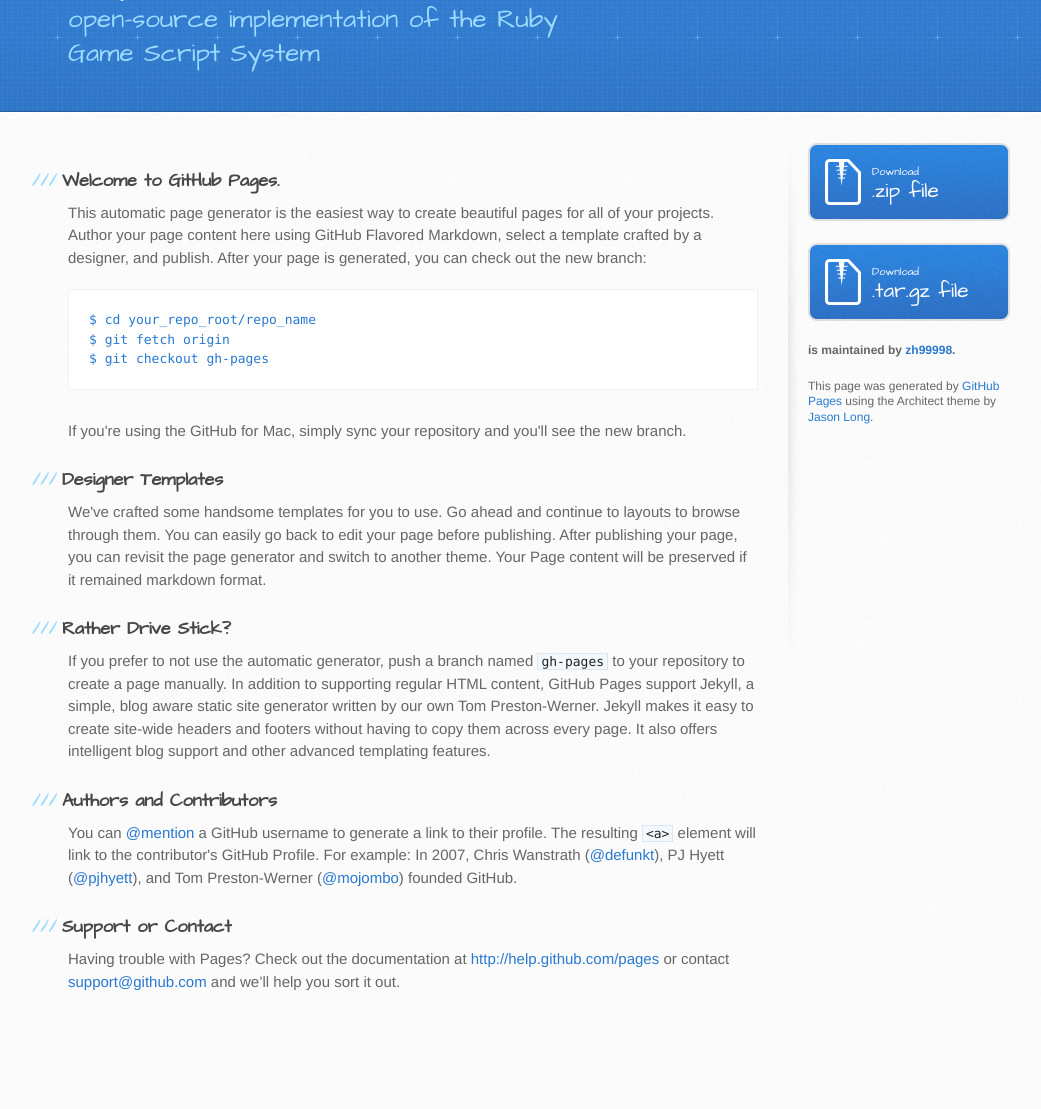
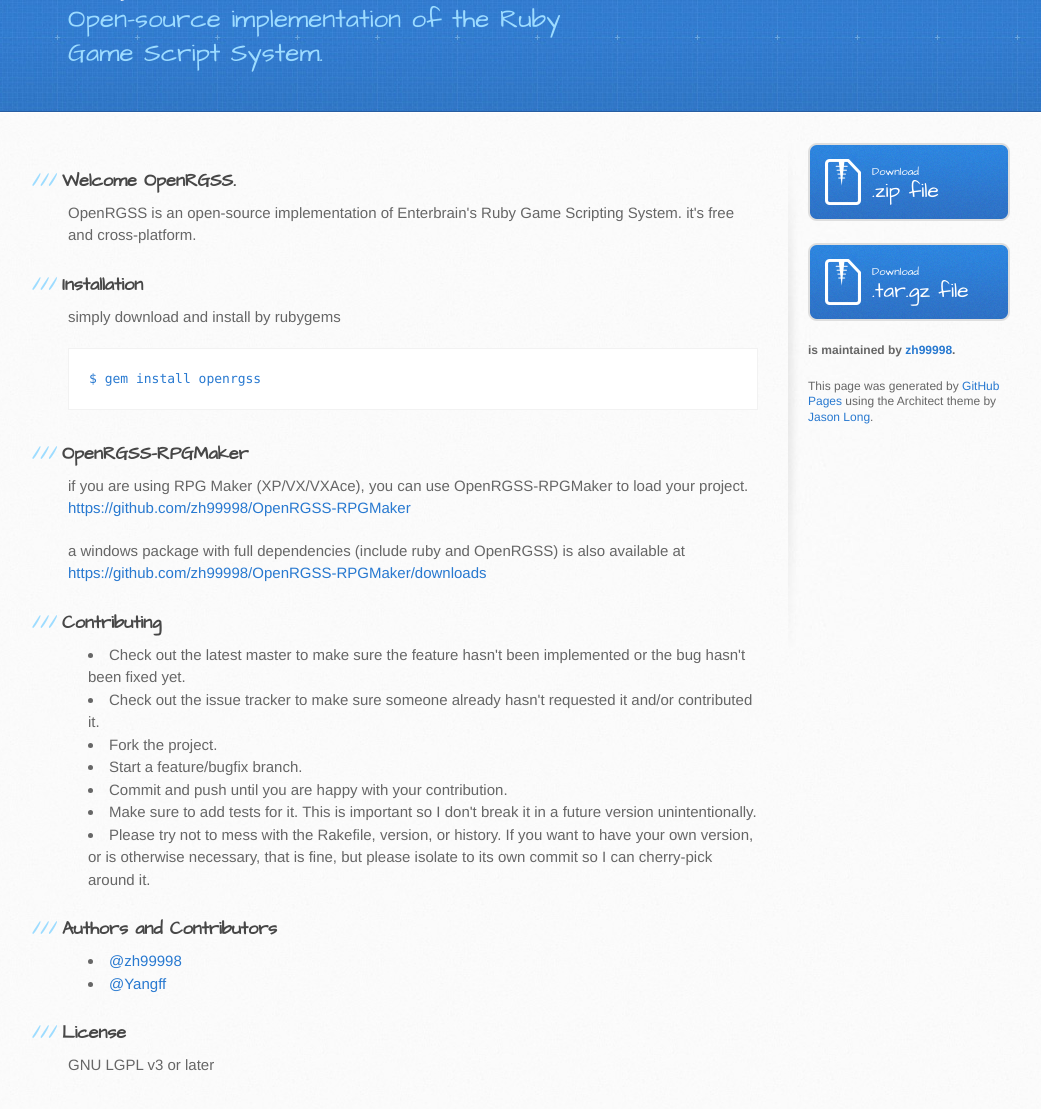
Before and after one commit to zh99998/OpenRGSS, a plain HTML site: page index.html in a window 1280 px wide. Shown: the part 123-1232 px from the top of the page, without its empty margins (102-1143 px from the left). Before the commit the page ends 1159 px from the top, so only its background shows below. Drawn offline with Linux system fonts and the light colour scheme.

```diff
--- a/index.html
+++ b/index.html
@@ -20,7 +20,7 @@
     <header>
       <div class="inner">
         <h1>OpenRGSS</h1>
-        <h2>open-source implementation of the Ruby Game Script System</h2>
+        <h2>Open-source implementation of the Ruby Game Script System.</h2>
         <a href="https://github.com/zh99998/OpenRGSS" class="button"><small>View project on</small>GitHub</a>
       </div>
     </header>
@@ -28,32 +28,43 @@
     <div id="content-wrapper">
       <div class="inner clearfix">
         <section id="main-content">
-          <h3>Welcome to GitHub Pages.</h3>
+          <h3>Welcome OpenRGSS.</h3>
 
-<p>This automatic page generator is the easiest way to create beautiful pages for all of your projects. Author your page content here using GitHub Flavored Markdown, select a template crafted by a designer, and publish. After your page is generated, you can check out the new branch:</p>
+<p>OpenRGSS is an open-source implementation of Enterbrain's Ruby Game Scripting System. it's free and cross-platform.</p>
 
-<pre><code>$ cd your_repo_root/repo_name
-$ git fetch origin
-$ git checkout gh-pages
+<h3>Installation</h3>
+
+<p>simply download and install by rubygems</p>
+
+<pre><code>$ gem install openrgss
 </code></pre>
 
-<p>If you're using the GitHub for Mac, simply sync your repository and you'll see the new branch.</p>
+<h3>OpenRGSS-RPGMaker</h3>
 
-<h3>Designer Templates</h3>
+<p>if you are using RPG Maker (XP/VX/VXAce), you can use OpenRGSS-RPGMaker to load your project.
+<a href="https://github.com/zh99998/OpenRGSS-RPGMaker">https://github.com/zh99998/OpenRGSS-RPGMaker</a></p>
 
-<p>We've crafted some handsome templates for you to use. Go ahead and continue to layouts to browse through them. You can easily go back to edit your page before publishing. After publishing your page, you can revisit the page generator and switch to another theme. Your Page content will be preserved if it remained markdown format.</p>
+<p>a windows package with full dependencies (include ruby and OpenRGSS) is also available at
+<a href="https://github.com/zh99998/OpenRGSS-RPGMaker/downloads">https://github.com/zh99998/OpenRGSS-RPGMaker/downloads</a></p>
 
-<h3>Rather Drive Stick?</h3>
+<h3>Contributing</h3>
 
-<p>If you prefer to not use the automatic generator, push a branch named <code>gh-pages</code> to your repository to create a page manually. In addition to supporting regular HTML content, GitHub Pages support Jekyll, a simple, blog aware static site generator written by our own Tom Preston-Werner. Jekyll makes it easy to create site-wide headers and footers without having to copy them across every page. It also offers intelligent blog support and other advanced templating features.</p>
+<ul>
+<li>Check out the latest master to make sure the feature hasn't been implemented or the bug hasn't been fixed yet.</li>
+<li>Check out the issue tracker to make sure someone already hasn't requested it and/or contributed it.</li>
+<li>Fork the project.</li>
+<li>Start a feature/bugfix branch.</li>
+<li>Commit and push until you are happy with your contribution.</li>
+<li>Make sure to add tests for it. This is important so I don't break it in a future version unintentionally.</li>
+<li>Please try not to mess with the Rakefile, version, or history. If you want to have your own version, or is otherwise necessary, that is fine, but please isolate to its own commit so I can cherry-pick around it.</li>
+</ul><h3>Authors and Contributors</h3>
 
-<h3>Authors and Contributors</h3>
+<ul>
+<li><a href="https://github.com/zh99998" class="user-mention">@zh99998</a></li>
+<li><a href="https://github.com/Yangff" class="user-mention">@Yangff</a></li>
+</ul><h3>License</h3>
 
-<p>You can <a href="https://github.com/blog/821" class="user-mention">@mention</a> a GitHub username to generate a link to their profile. The resulting <code>&lt;a&gt;</code> element will link to the contributor's GitHub Profile. For example: In 2007, Chris Wanstrath (<a href="https://github.com/defunkt" class="user-mention">@defunkt</a>), PJ Hyett (<a href="https://github.com/pjhyett" class="user-mention">@pjhyett</a>), and Tom Preston-Werner (<a href="https://github.com/mojombo" class="user-mention">@mojombo</a>) founded GitHub.</p>
-
-<h3>Support or Contact</h3>
-
-<p>Having trouble with Pages? Check out the documentation at <a href="http://help.github.com/pages">http://help.github.com/pages</a> or contact <a href="mailto:support@github.com">support@github.com</a> and we’ll help you sort it out.</p>
+<p>GNU LGPL v3 or later</p>
         </section>
 
         <aside id="sidebar">
```
Also changed, not shown: params.json (+1 -1 lines), 1 other file.
